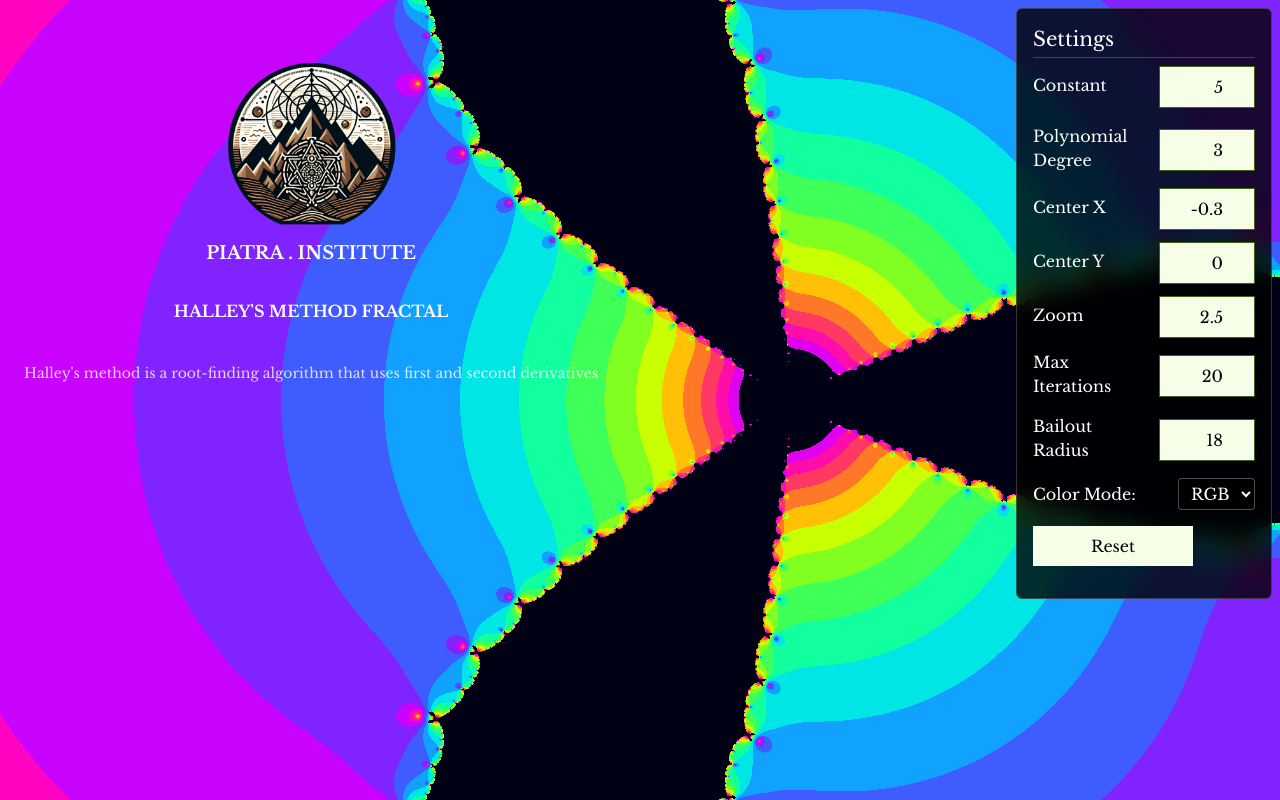
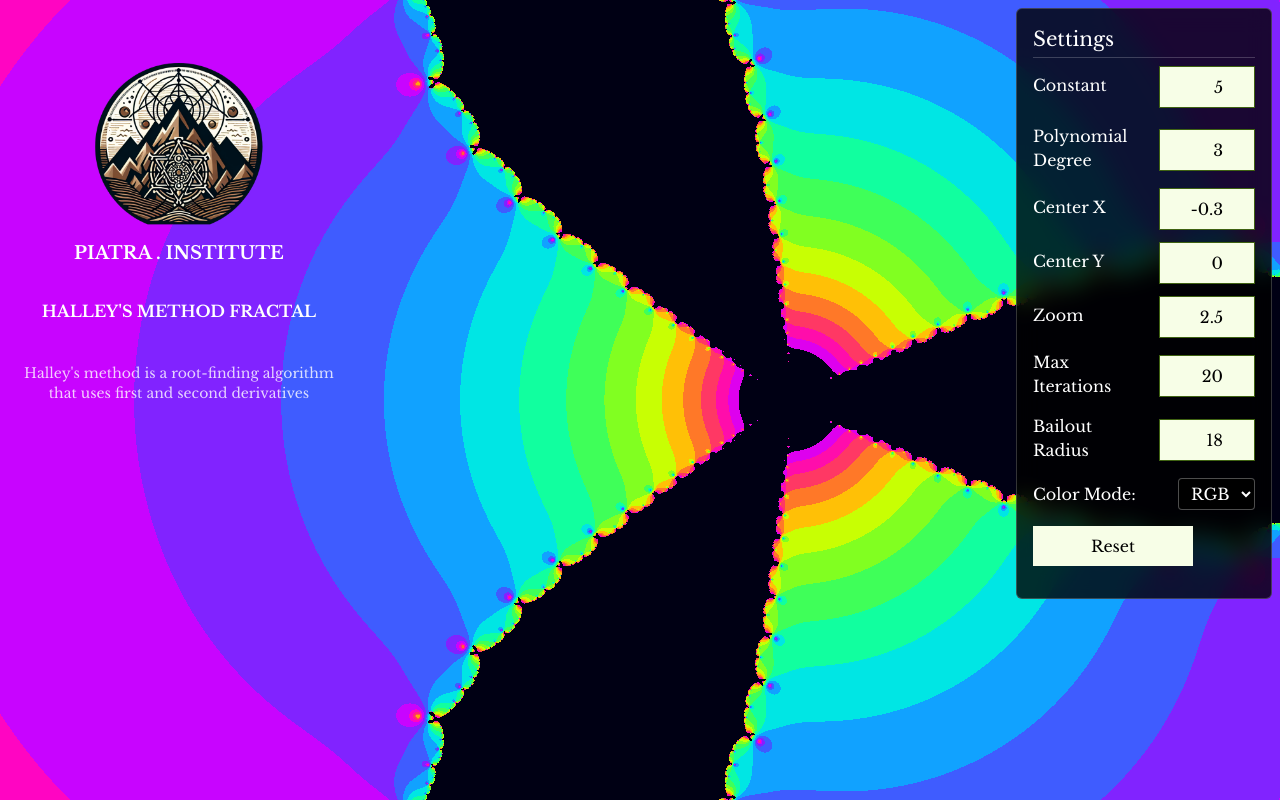
Before and after one commit to piatra-institute/web, a Next.js app: page /playgrounds/halley-window in a window 1280 px wide. Built offline with nearby package versions, Linux system fonts and the light colour scheme.

Commit message:
dev: app

```diff
--- a/app/playgrounds/halley-window/playground.tsx
+++ b/app/playgrounds/halley-window/playground.tsx
@@ -52,8 +52,10 @@ export default function HalleyWindowPlayground() {
                 <Header />
                 <Title text="halley's method fractal" />
 
-                <div className="max-w-xl text-white/80 mt-2 text-sm">
-                    Halley&apos;s method is a root-finding algorithm that uses first and second derivatives
+                <div className="max-w-xl text-white/80 mt-2 text-sm text-center">
+                    Halley&apos;s method is a root-finding algorithm
+                    <br />
+                    that uses first and second derivatives
                 </div>
             </div>
 
--- a/app/playgrounds/raupian-morphospace/components/Viewer/index.tsx
+++ b/app/playgrounds/raupian-morphospace/components/Viewer/index.tsx
@@ -167,7 +167,8 @@ const Viewer: React.FC<ViewerProps> = ({ W, D, T, autoRotate, setW, setD, setT }
         const currentMount = mountRef.current;
 
         sceneRef.current = new THREE.Scene();
-        sceneRef.current.background = new THREE.Color(0x18181B);
+        // sceneRef.current.background = new THREE.Color(0x18181B);
+        sceneRef.current.background = new THREE.Color(0x000000);
 
         cameraRef.current = new THREE.PerspectiveCamera(45, currentMount.clientWidth / currentMount.clientHeight, 0.1, 1000);
         cameraRef.current.position.set(8, 7, 12);
@@ -279,7 +280,12 @@ const Viewer: React.FC<ViewerProps> = ({ W, D, T, autoRotate, setW, setD, setT }
     }, [autoRotate]);
 
 
-    return <div ref={mountRef} style={{ width: '100%', height: '100%', display: 'block', cursor: 'grab' }} />;
+    return (
+        <div
+            ref={mountRef}
+            style={{ width: '100%', height: '100%', display: 'block', cursor: 'grab' }}
+        />
+    );
 };
 
 export default Viewer;
--- a/app/playgrounds/raupian-morphospace/playground.tsx
+++ b/app/playgrounds/raupian-morphospace/playground.tsx
@@ -41,8 +41,10 @@ export default function RaupianMorphospacePlayground() {
                 <Header />
                 <Title text="Raupian Morphospace Explorer" />
 
-                <div className="max-w-xl text-white/80 mt-2 text-sm">
-                    visualizing theoretical shell morphology using David Raup&apos;s three-parameter model (W, D, T)
+                <div className="max-w-xl text-white/80 mt-2 text-sm text-center">
+                    visualizing theoretical shell morphology
+                    <br />
+                    using David Raup&apos;s three-parameter model (W, D, T)
                 </div>
             </div>
 
--- a/components/Header/index.tsx
+++ b/components/Header/index.tsx
@@ -11,6 +11,7 @@ export default function Header() {
             <Link
                 href="/"
                 tabIndex={-1}
+                draggable={false}
             >
                 <Image
                     src="/piatra-institute.png"
@@ -18,7 +19,8 @@ export default function Header() {
                     width={175}
                     alt="piatra.institute"
                     className="select-none pointer-events-none justify-self-center m-auto mb-2"
-                    priority
+                    draggable={false}
+                    priority={true}
                 />
 
                 <h1
```
